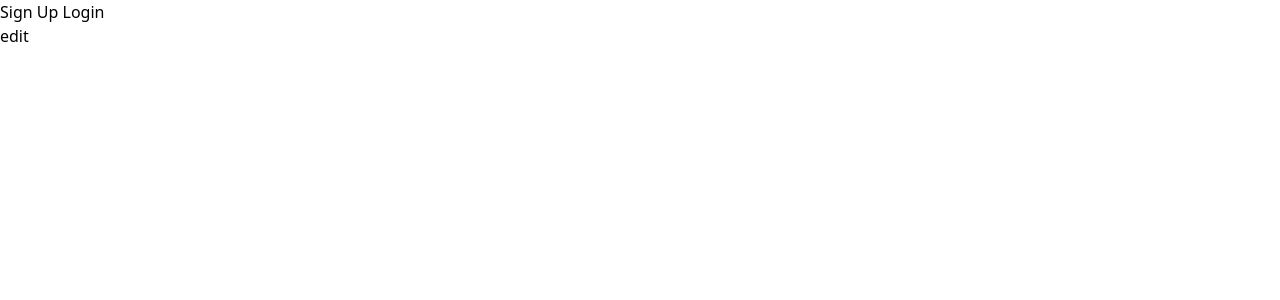
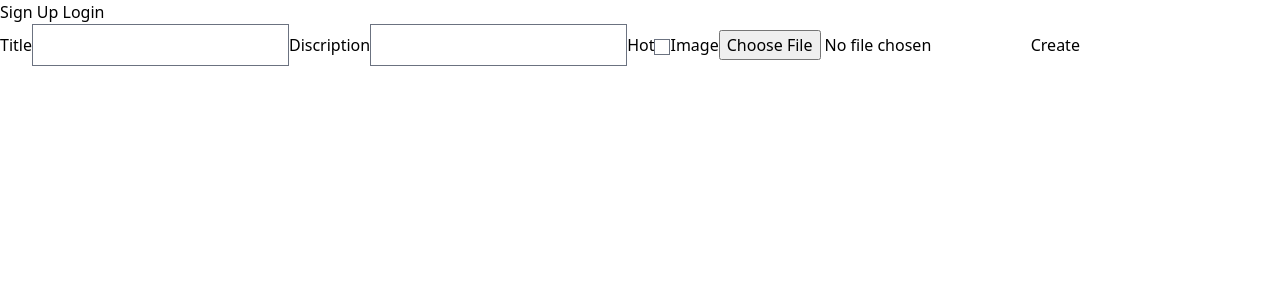
Before and after one commit to tmg-m/Project-m3-frontend, a React (Create React App) app: page /task/create in a window 1280 px wide. Shown: the top 300 px of the page. Built offline with nearby package versions, Linux system fonts and the light colour scheme; no server answers; the HTML template or start-up script is replaced by a standard one.

Commit message:
Create task: user able to create tasks

```diff
--- a/src/App.jsx
+++ b/src/App.jsx
@@ -3,6 +3,7 @@ import IsAnon from './components/IsAnon';
 import IsPrivate from './components/IsPrivate';
 import Navbar from './components/Navbar';
 import Task from './components/Task';
+import TaskCreate from './components/TaskCreate';
 import TaskDetail from './components/TaskDetail';
 import TaskEdit from './components/TaskEdit';
 import UserProfile from './components/UserProfile';
@@ -22,6 +23,7 @@ function App() {
         <Route path="/task" element={<Task />} />
         <Route path='/task/:id' element={<TaskDetail/>} />
         <Route path='/task/:id/edit' element={<TaskEdit/>}/>
+        <Route path='/task/create' element={<TaskCreate/>}/>
 
         <Route path="/user/profile" element={
           <UserProfile />
--- /dev/null
+++ b/src/components/TaskCreate.jsx
@@ -0,0 +1,45 @@
+import { useState } from "react";
+import { useNavigate } from "react-router-dom";
+import apiService from "../services/api.service";
+
+function TaskCreate () {
+  const navigate = useNavigate()
+  const [form, setForm] = useState({
+    title: '',
+    discription: '',
+    hot: false,
+    imgUrl: '',
+  });
+
+  const handleForm = (e) => {
+    setForm((prev) => {
+      return {
+        ...prev,
+        [e.target.name]: e.target.value,
+      }
+    })
+  }
+
+  const handleSubmit = () => {
+    apiService.createTask(form)
+    navigate(`/task`)
+  }
+
+  return (
+    <>
+      <form onSubmit={handleSubmit}>
+        <label>Title</label>
+        <input type="text" name="title" onChange={handleForm}/>
+        <label>Discription</label>
+        <input type="text" name="discription" onChange={handleForm}/>
+        <label>Hot</label>
+        <input type="checkbox" name="hot" onChange={handleForm}/>
+        <label>Image</label>
+        <input type="file" name="imgUrl" onChange={handleForm}/>
+        <button type="submit">Create</button>
+      </form>
+    </>
+  )
+}
+
+export default TaskCreate;
--- a/src/services/api.service.js
+++ b/src/services/api.service.js
@@ -44,13 +44,12 @@ class ApiService {
   }
 
   deleteTask = (id) => {
-    console.log("task deleted")
     return this.api.delete(`/task/${id}/delete`)
   }
 
-  // createTask = (body) => {
-
-  // }
+  createTask = (form) => {
+    return this.api.post(`/task/create`, form)
+  }
 
   verify = () => {
     return this.api.get('/auth/verify');
```
